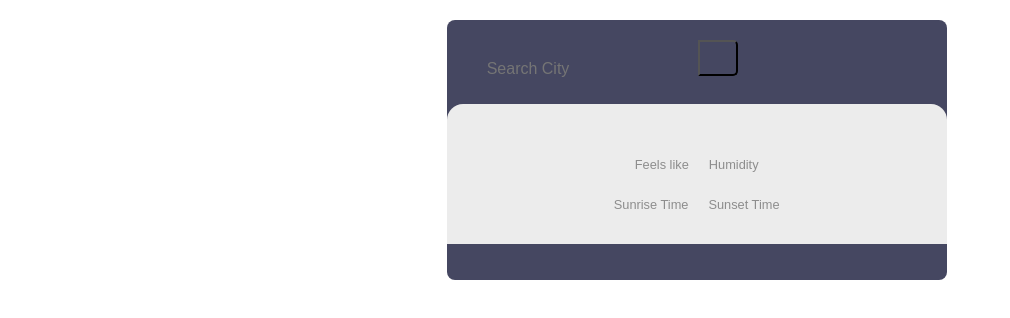
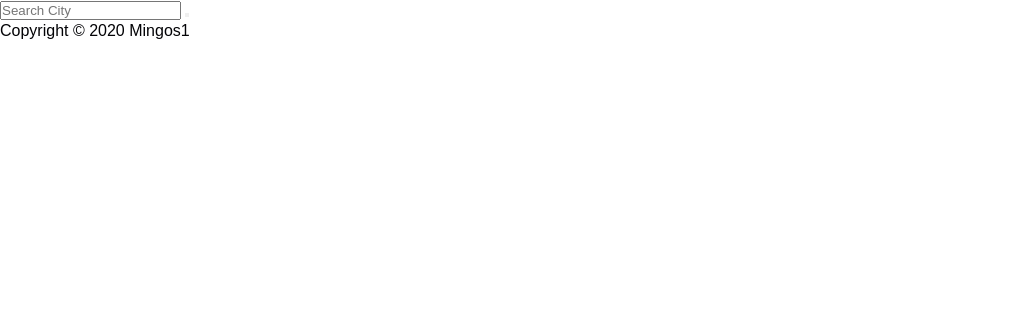
Before and after one commit to Mingos1/Weather-App, a plain HTML site: page index.html in a window 1280 px wide. Shown: the whole page, without its empty margins (0-1010 px from the left). Drawn offline with Linux system fonts and the light colour scheme.

Commit message:
Stripped all styles, now starting over

```diff
--- a/index.html
+++ b/index.html
@@ -11,67 +11,34 @@
 </head>
 
 <body>
-    <div class="container">
-        <section class='SECTION-APP'>
-            <header class="HEADER-APP" id="form--block">
-                <form onsubmit="setTimeout(function(){window.location.reload();},10);" method="post" name="form"
-                    id='form'>
-                    <label for="city-search"></label>
-                    <input type="text" name='city-search' id='city-search' placeholder="Search City">
-                    <button type="submit" name="submit" id='send' onclick="place()"><i
-                            class="fas fa-search"></i></button>
-                </form>
-            </header>
-            <article class="ARTICLE-APP" id="main-app--block">
-                <section class="SECTION-APP-MISC" id="current-time--block">
-                    <h3 id='current-month-day'></h3>
-                    <h3 id='current-time'></h3>
-                </section>
+    <header>
+        <form onsubmit="setTimeout(function(){window.location.reload();},10);" method="post" name="form" id='form'>
+            <label for="city-search"></label>
+            <input type="text" name='city-search' id='city-search' placeholder="Search City">
+            <button type="submit" name="submit" id='send' onclick="place()"></button>
+        </form>
+    </header>
 
-                <section class="SECTION-APP-MISC" id="weather-condition--block">
-                    <h3 id='weather-condition'></h3>
-                </section>
+    <main>
 
-                <section class="SECTION-APP-TEMP" id="temperature--block">
-                    <h1 id="temperature"></h1>
-                </section>
+        <p id='current-month-day'></p>
+        <p id='current-time'></p>
+        <p id='weather-condition'></p>
+        <p id="temperature"></p>
+        <p id="city-name"></p>
+        <p id="min-temp"></p>
+        <p id="max-temp"></p>
+        <p id="feels-like-temp"></p>
+        <p id='humidity'></p>
+        <p id="sunrise-time"></p>
+        <p id="sunset-time"></p>
+    </main>
 
-                <section class="SECTION-APP-CITY-NAME" id="city-name--block">
-                    <h2 id="city-name"></h2>
-                </section>
-
-                <section class="SECTION-APP-MISC" id="min-max-temp--block">
-                    <p id="min-temp"></p>
-                    <p id="max-temp"></p>
-                </section>
-
-                <section class="SECTION-APP-MISC" id="humid-feel--block">
-                    <section class="SECTION-APP--ELEMENT">
-                        <label for="feels-like-temp" class='label--element'>Feels like</label>
-                    <p id="feels-like-temp"></p>
-                    </section>
-
-                    <section class="SECTION-APP--ELEMENT">
-                        <label for="humidity" class='label--element'>Humidity</label>
-                        <p  id='humidity'></p>
-                    </section>
-                </section>
-
-                <section class="SECTION-APP-MISC" id="sun-time--block">
-                    <section class="SECTION-APP--ELEMENT">
-                        <label for="sunrise-time" class='label--element'>Sunrise Time</label>
-                        <p class='data--element' id="sunrise-time"></p>
-                    </section>
-
-                    <section class="SECTION-APP--ELEMENT">
-                        <label for="sunset-time" class='label--element'>Sunset Time</label>
-                        <p class='data--element' id="sunset-time"></p>
-                    </section>
-                </section>
-
-            </article>
+    <footer>
+        <section id="copyright">
+            <p>Copyright &copy; 2020 Mingos1</p>
         </section>
-    </div>
+    </footer>
 
     <script type="module" src="script.js" async defer></script>
 </body>
--- a/styles.css
+++ b/styles.css
@@ -1,125 +1,31 @@
+
+/* variables and import*/
+:root {
+    --main-font-color: #030306;
+}
+
+/* reset */
+
 * {
+    margin: 0;
     padding: 0;
-    margin: 0;
-    font-size: 100%;
-    line-height: 1;
+    box-sizing: border-box;
+}
+
+/* Tags*/
+
+body {
+    font-family: sans-serif;
+    line-height: 1.3em;
+    font-size: 1em;
+    color: var(--main-font-color);
 }
 
 
-body {
-    font-family: Arial, Helvetica, sans-serif;
+/* classes */
 
+/* IDs */
+
+.car {
+    display: block;
 }
-
-.container {
-    display: grid;
-    grid-template-columns: 1fr 1fr 1fr;
-    grid-template-rows: minmax(300px, auto);
-}
-
-.SECTION-APP {
-    grid-column: 2/3;
-    grid-row: 1;
-
-    background-color: #454761;
-    line-height: 1.5px;
-
-
-    border-radius: .5em;
-
-    margin: 20px;
-
-    width: 120%;
-    max-width: 500px;
-
-    display: flex;
-    flex-flow: column;
-}
-
-.HEADER-APP,
-.ARTICLE-APP {
-    padding: 20px;
-}
-
-.ARTICLE-APP {
-    display: flex;
-    justify-items: center;
-    flex-flow: column;
-
-    background-color: #ececec;
-
-    border-radius: 1em 1em 0 0;
-}
-
-.SECTION-APP--ELEMENT {
-    margin: 10px;
-
-}
-
-.label--element {
-    color: rgb(141, 141, 141);
-    font-size: .8em;
-}
-
-.data--element {
-    font-size: 1.4em;
-}
-
-#city-search {
-    border: none;
-    border-right: none;
-    height: 30px;
-    background: none;
-    color: white;
-
-    padding-left: 20px;
-}
-
-#city-search:focus {
-    border: 1px solid black;
-    border-radius: 2em;
-    padding: 4px;
-    height: 30px;
-}
-
-#send {
-    width: 40px;
-    height: 36px;
-
-    background: none;
-    text-align: center;
-    color: #fff;
-    border-radius: 0 5px 5px 0;
-    cursor: pointer;
-    font-size: 20px;
-}
-
-
-#weather-condition--block,
-#temperature--block,
-#city-name--block,
-#min-max-temp--block,
-#humid-feel--block,
-#sun-time--block,
-#current-time--block {
-    margin: 2px;
-    display: flex;
-    justify-content: center;
-
-}
-
-
-#temperature {
-    font-size: 3em;
-}
-
-#city-name{
-    color: dimgrey;
-}
-
-
-#current-time--block {
-    font-size: .8em;
-
-    /*border: 3px solid black;*/
-}
```
